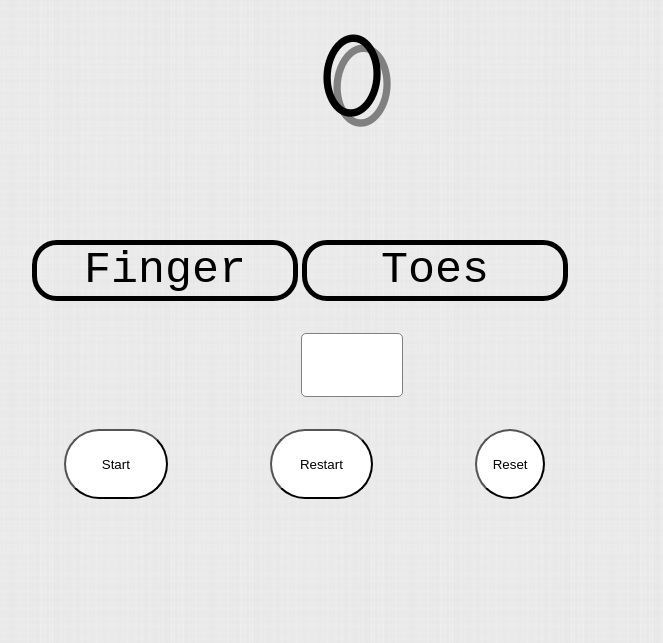
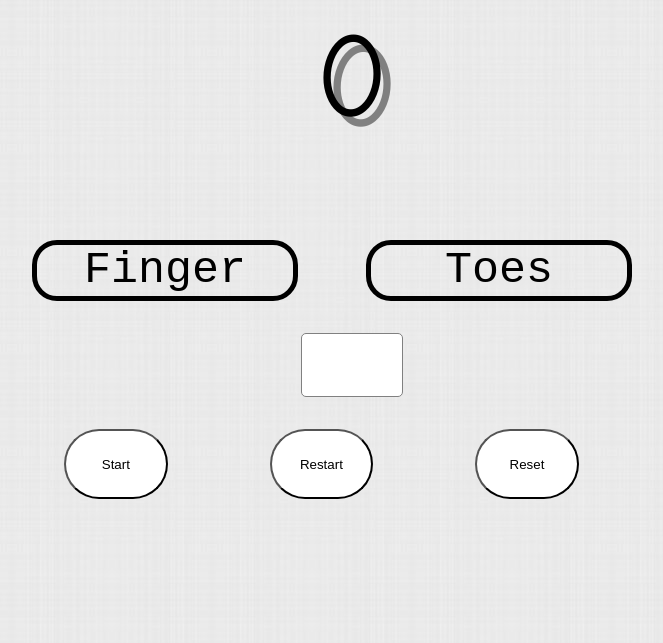
Before and after one commit to UnaGong/AXXESS, a plain HTML site: page index.html in a window 1280 px wide. Shown: the whole page, without its empty margins (288-951 px from the left). Drawn offline with nearby package versions, Linux system fonts and the light colour scheme.

Commit message:
Update style.css

```diff
--- a/style.css
+++ b/style.css
@@ -23,6 +23,7 @@ body
 	font-family:Courier New;
 	border: 5px solid black;
 	border-radius:25px;
+	margin-left: 10%;
 
 
 }
@@ -74,7 +75,7 @@ body
 	margin-left: 17%;
 }
 #reset{
-	width: 70px;
+	width: 18%;
 	height: 70px;
 	border-radius:35px;
 	border-color: black;
```
